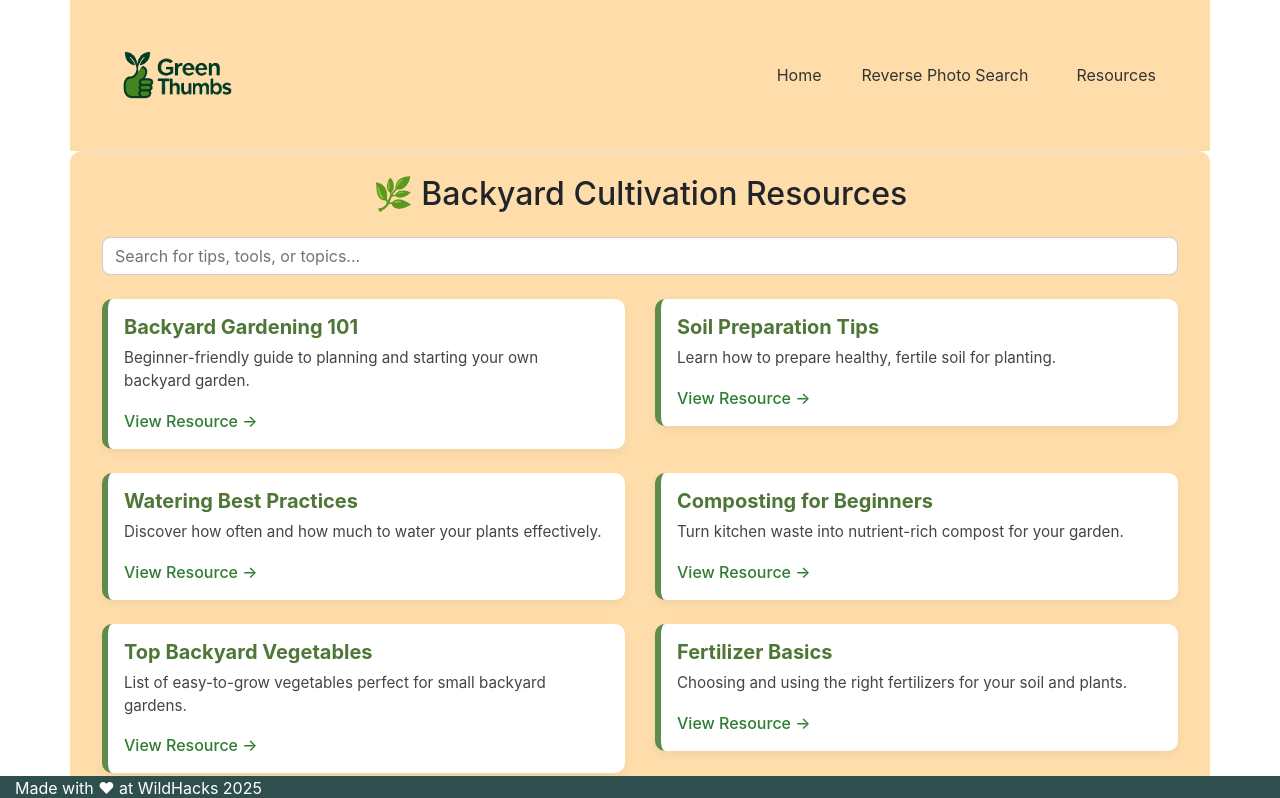
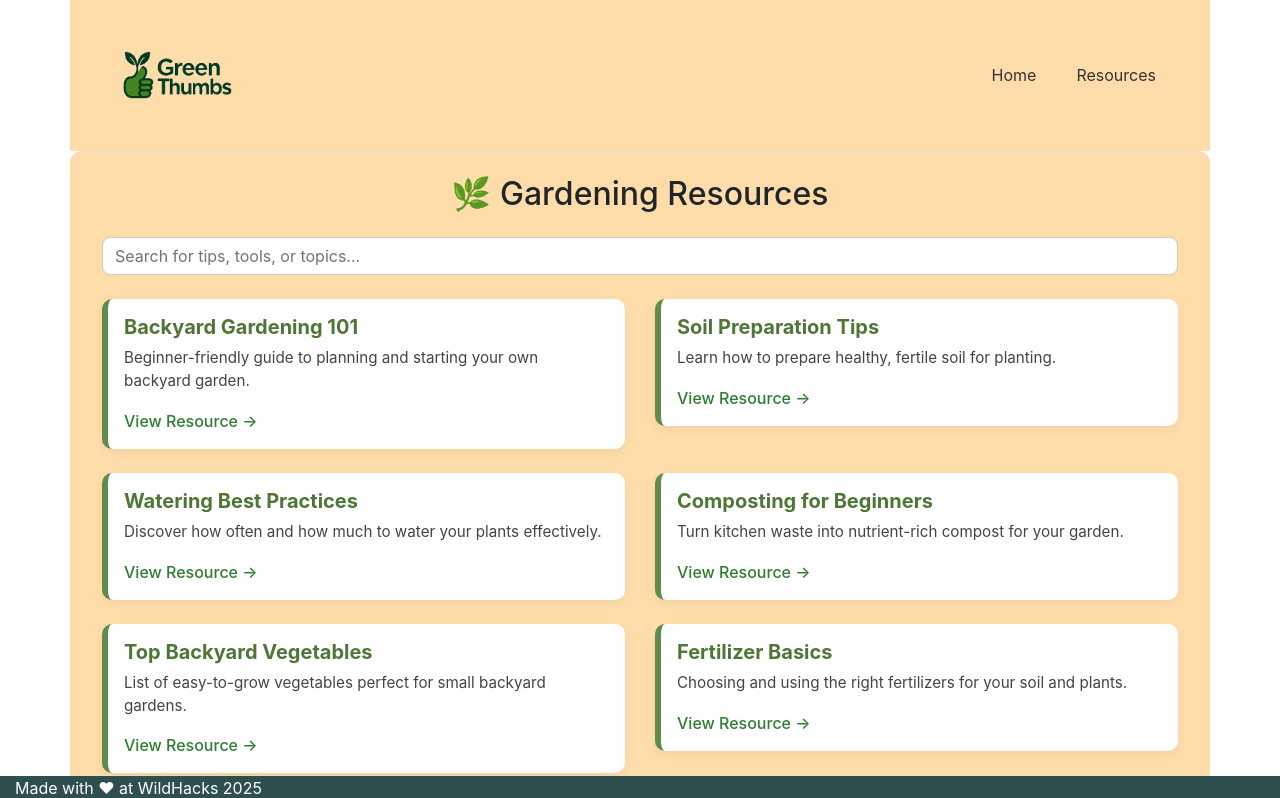
Before and after one commit to patelnikhilchicago/greenthumb, an Angular app: page /resources in a window 1280 px wide. Shown: the top 798 px of the page. Built offline with nearby package versions, Linux system fonts and the light colour scheme.

Commit message:
final push

```diff
--- a/src/app/header/header.component.html
+++ b/src/app/header/header.component.html
@@ -8,7 +8,7 @@
 
       <ul class="nav col-12 col-md-auto mb-2 justify-content-center mb-md-0">
         <li><a style="color: #333333;" href="#" class="nav-link px-4link-secondary">Home</a></li>
-        <li><a style="color: #333333;" href="#" class="nav-link px-4">Reverse Photo Search</a></li>
+        <!-- <li><a style="color: #333333;" href="#" class="nav-link px-4">Reverse Photo Search</a></li> -->
         <li><a style="color: #333333;" href="resources" class="nav-link px-4">Resources</a></li>
         <!-- <li><a href="#" class="nav-link px-2">FAQs</a></li>
         <li><a href="#" class="nav-link px-2">About</a></li> -->
--- a/src/app/resourcepage/resourcepage.component.html
+++ b/src/app/resourcepage/resourcepage.component.html
@@ -1,5 +1,5 @@
 <div class="resources-container container py-4">
-    <h2 class="text-center mb-4">🌿 Backyard Cultivation Resources</h2>
+    <h2 class="text-center mb-4">🌿 Gardening Resources</h2>
 
     <div class="search-box mb-4">
       <input
```
